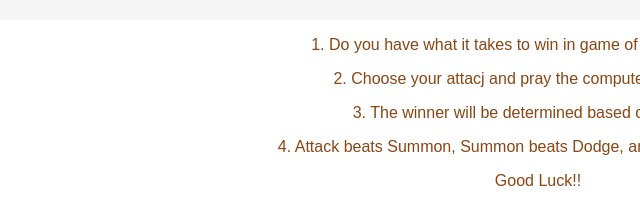
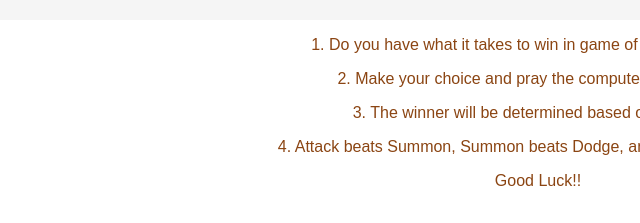
Before and after one commit to Suladis/RPSGame, a plain HTML site: page index.html in a window 1280 px wide. Shown: the part 147-370 px from the top of the page, 640-1280 px from the left. Drawn offline with Linux system fonts and the light colour scheme.

Commit message:
Spellcheck

```diff
--- a/index.html
+++ b/index.html
@@ -20,7 +20,7 @@
 
                 <div class="instructions">
                     <p>1. Do you have what it takes to win in game of random Chance? </p>
-                    <p>2. Choose your attacj and pray the computer picks wrong.</p>
+                    <p>2. Make your choice and pray the computer picks wrong.</p>
                     <p>3. The winner will be determined based on the rules.</p>
                     <p>4. Attack beats Summon, Summon beats Dodge, and Dodge beats Attack</p>
                     <p>Good Luck!!</p>
```
